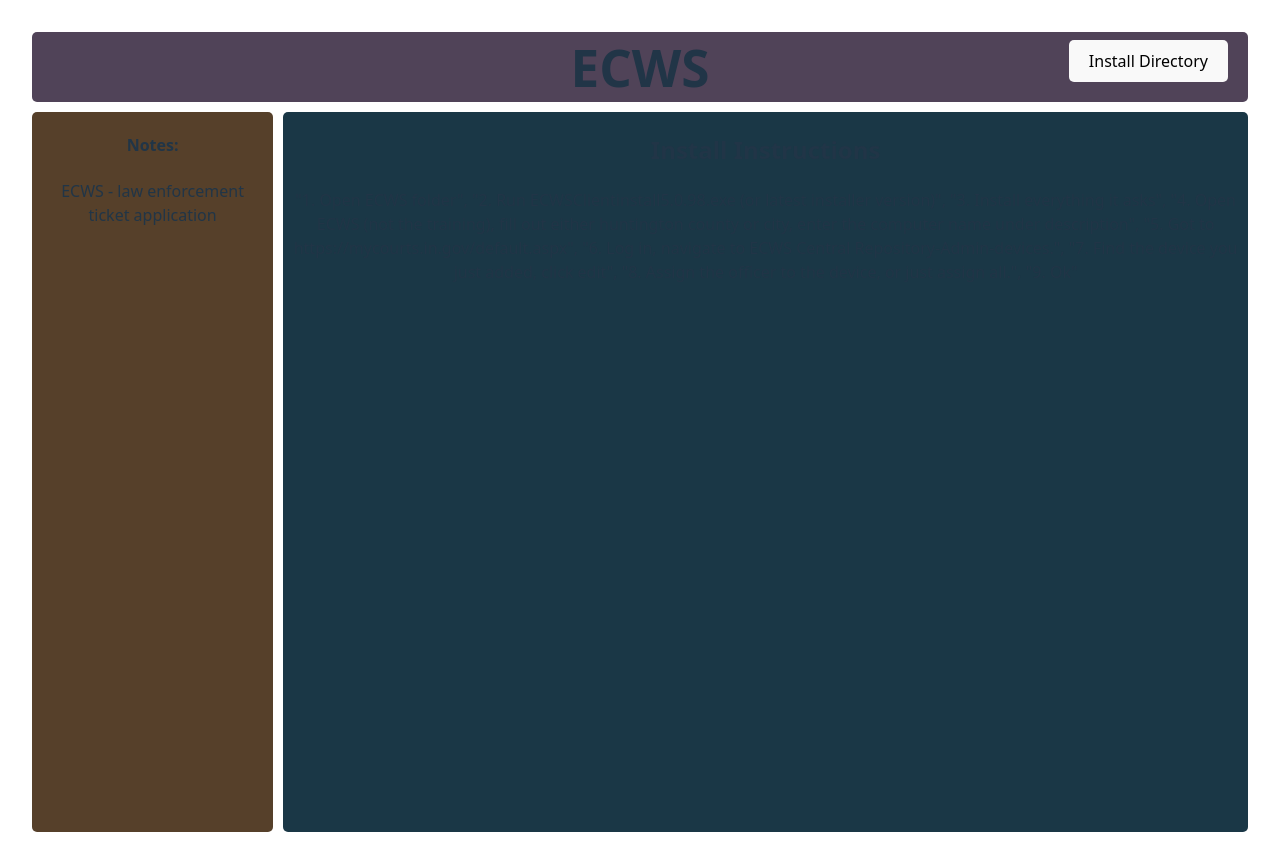
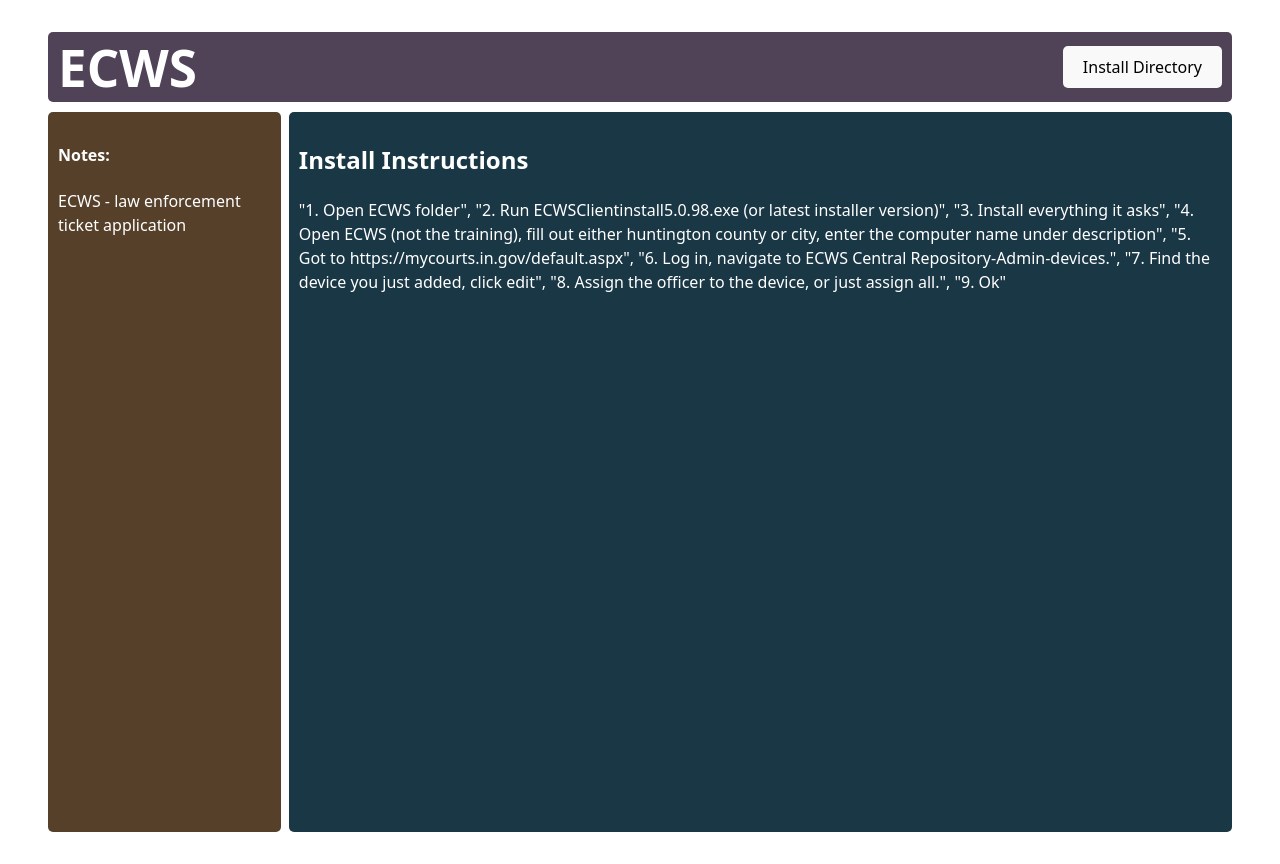
Before and after one commit to huntingtonccis/ccis-docs, a React (Vite) app: page /Ecws in a window 1280 px wide. Built offline with nearby package versions, Linux system fonts and the light colour scheme.

Commit message:
updated all components styling

```diff
--- a/src/App.css
+++ b/src/App.css
@@ -1,4 +1,4 @@
-#root {
+/* #root {
   max-width: 1280px;
   margin: 0 auto;
   padding: 2rem;
@@ -50,7 +50,7 @@
  top: 50px;
  right: 20px;
  transform: translateY(-100%);
- z-Index: 1000;
+ z-index: 1000;
 }
 
 .button:hover {
@@ -103,3 +103,90 @@
   align-items: center;
   border-radius: 5px;
 }
+ */
+
+ /* 1) App-wide vars */
+:root { --gap: 10px; --header-h: 70px; }
+
+/* Optional: keep #root’s padding, but don’t center all text globally */
+#root {
+  max-width: 1280px;
+  margin: 0 auto;
+  padding: 2rem;
+  text-align: initial;            /* was center; this caused “no left margin” look */
+  box-sizing: border-box;
+}
+
+/* 2) Your grid layout with a dedicated spacer row */
+.grid-container{
+  display: grid;
+  grid-template-columns: 1fr 4fr;
+  grid-template-rows: auto var(--gap) 1fr;   /* header | spacer | content */
+  gap: 0;                                     /* spacer row handles the vertical gap */
+  min-height: 100vh;
+  padding-inline: 16px;                        /* side padding so content isn’t flush left */
+}
+
+
+.header-cell{
+  grid-column: 1 / 3;
+  grid-row: 1;
+}
+
+.header{
+  position: sticky;
+  top: var(--gap);
+  height: var(--header-h);
+  z-index: 10;
+
+  background-color: #504358;
+  color: #fff;
+  border-radius: 5px;
+  padding: 0 10px;
+
+  display: flex;
+  align-items: center;
+  gap: 1rem;
+}
+
+
+.spacer {
+  grid-column: 1 / 3;
+  grid-row: 2;
+}
+
+/* content now lives on row 3 */
+.sidebar {
+  grid-column: 1;
+  grid-row: 3;
+  background-color: #56402a;
+  color: #fff;
+  padding: 10px;
+  border-radius: 5px;
+  text-align: left;
+  margin-right: 4px;              /* keep content left-aligned */
+}
+
+.main-content {
+  grid-column: 2;
+  grid-row: 3;
+  background-color: #1a3746;
+  color: #fff;
+  padding: 10px;
+  border-radius: 5px;
+  display: flex;
+  flex-direction: column;
+  align-items: stretch;           /* fill width, not centered */
+  text-align: left;
+  margin-left: 4px;
+}
+
+/* button participates in header layout (no absolute positioning) */
+.button{
+  padding: 10px 20px;
+  border: none;
+  border-radius: 5px;
+  cursor: pointer;
+  margin-left: auto;              /* pushes it to the right in the flex header */
+}
+.button:hover { background-color: #6f8b93; }
--- a/src/components/Aries.jsx
+++ b/src/components/Aries.jsx
@@ -7,10 +7,13 @@
     }
   return (
     <div className="grid-container">
+      <div className="header-cell">
       <div className="header">
         <h1>Aires Crash Report</h1>
         <button className='button' onClick={handleButtonClick}>Install Directory</button>
       </div>
+      </div>
+      <div className="spacer"/>
       <div className='sidebar'>
         <h4>Notes:</h4>
         Crash Report application for law enforcement.
--- a/src/components/Duo.jsx
+++ b/src/components/Duo.jsx
@@ -8,11 +8,15 @@
         navigate('/InstallDashboard');
     }
   return (
+
     <div className='grid-container'>
+      <div className='header-cell'>
       <div className='header'>
         <h1>Duo MFA</h1>
         <button className="button" onClick={handleButtonClick}>Install Directory</button>
+        </div>
       </div>
+      <div className='spacer'/>
       <div className="sidebar">
         <h4>Notes:</h4>
         Cisco DUO MFA
--- a/src/components/Ecws.jsx
+++ b/src/components/Ecws.jsx
@@ -9,10 +9,13 @@
     }
   return (
     <div className="grid-container">
+      <div className="header-cell">
       <div className="header">
         <h1>ECWS</h1>
         <button className='button' onClick={handleButtonClick}>Install Directory</button>
       </div>
+      </div>
+      <div className="spacer"/>
       <div className="sidebar">
         <h4>Notes:</h4>
         ECWS - law enforcement ticket application
--- a/src/components/Eterlogic.jsx
+++ b/src/components/Eterlogic.jsx
@@ -7,10 +7,13 @@
     }
   return (
      <div className="grid-container">
+      <div className='header-cell'>
       <div className="header">
         <h1>Eterlogic Port Splitter</h1>
         <button className='button' onClick={handleButtonClick}>Install Directory</button>
       </div>
+      </div>
+      <div className='spacer'/>
       <div className='sidebar'>
         <h4>Notes:</h4>
         Port splitter application for law enforcement in vehicle barcode scanners.
--- a/src/components/Grlevel.jsx
+++ b/src/components/Grlevel.jsx
@@ -7,10 +7,13 @@
     }
   return (
      <div className="grid-container">
+      <div className='header-cell'>
       <div className="header">
         <h1>GRLevel</h1>
         <button className='button' onClick={handleButtonClick}>Install Directory</button>
       </div>
+      </div>
+      <div className='spacer'/>
       <div className='sidebar'>
         <h4>Notes:</h4>
         GRLevel weather radar software for EMA and Dispatch
--- a/src/components/Lockdown.jsx
+++ b/src/components/Lockdown.jsx
@@ -7,10 +7,13 @@
     }
     return (
         <div className="grid-container">
+            <div className='header-cell'>
             <div className="header">
         <h1>Lockdown</h1>
         <button className='button' onClick={handleButtonClick}>Back to Install</button>
         </div>
+        </div>
+        <div className='spacer'/>
         <div className='sidebar'>
             <h4>Notes:</h4>
             Lockdown is for Jail Commissary department.
--- a/src/components/LowFinancial.jsx
+++ b/src/components/LowFinancial.jsx
@@ -7,10 +7,13 @@
     }
   return (
      <div className="grid-container">
+      <div className='header-cell'>
       <div className="header">
         <h1>Low Financial</h1>
         <button className='button' onClick={handleButtonClick}>Install Directory</button>
       </div>
+      </div>
+      <div className='spacer'/>
       <div className='sidebar'>
         <h4>Notes:</h4>
         Low Financial software for Auditor office, and
--- a/src/components/PrintLogic.jsx
+++ b/src/components/PrintLogic.jsx
@@ -7,10 +7,13 @@
     }
   return (
      <div className="grid-container">
+      <div className='header-cell'>
       <div className="header">
         <h1>PrintLogic</h1>
         <button className='button' onClick={handleButtonClick}>Install Directory</button>
       </div>
+      </div>
+      <div className='spacer'/>
       <div className='sidebar'>
         <h4>Notes:</h4>
         PrintLogic application
```
Also changed, not shown: src/components/CradlePoint.jsx (+32 -173 lines).
